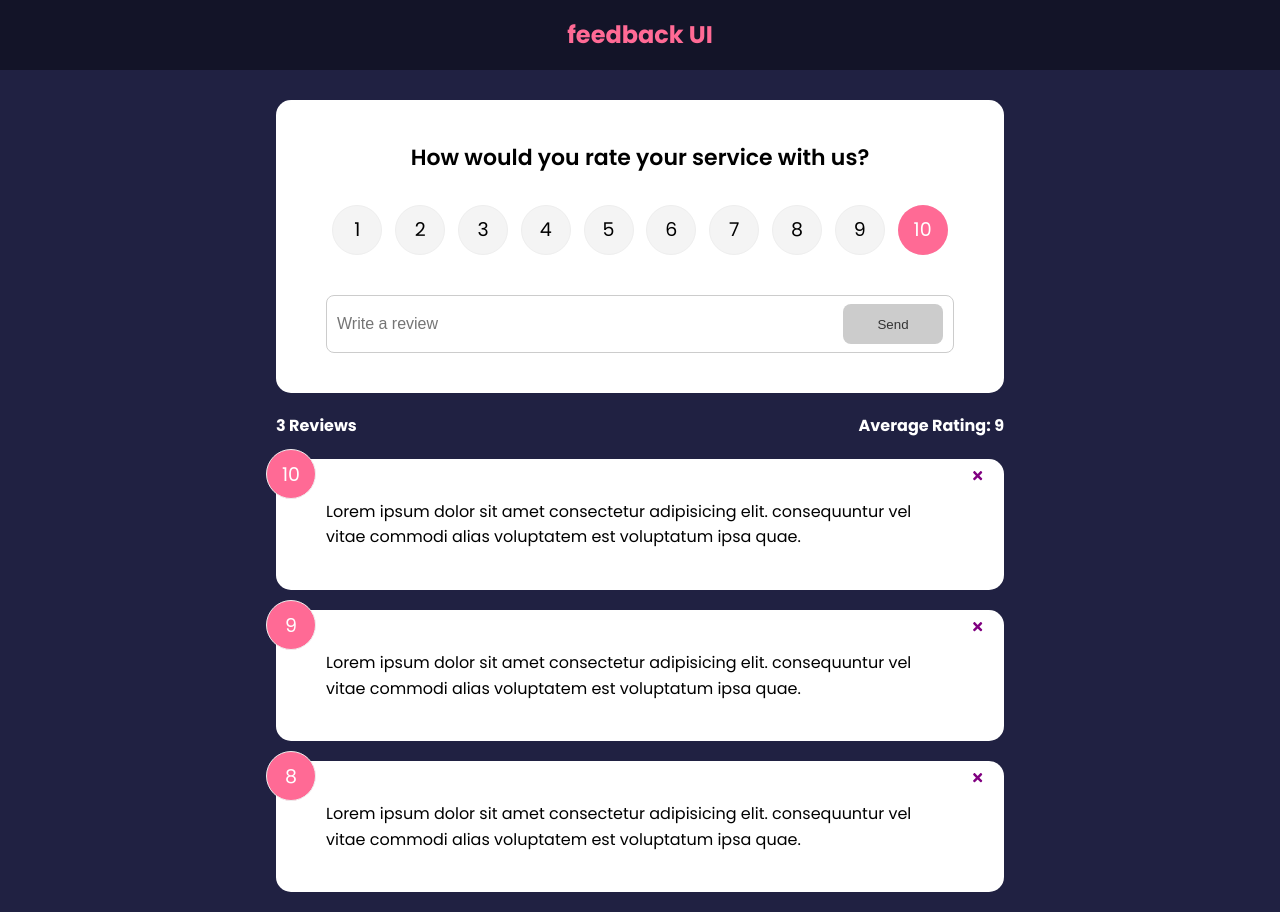
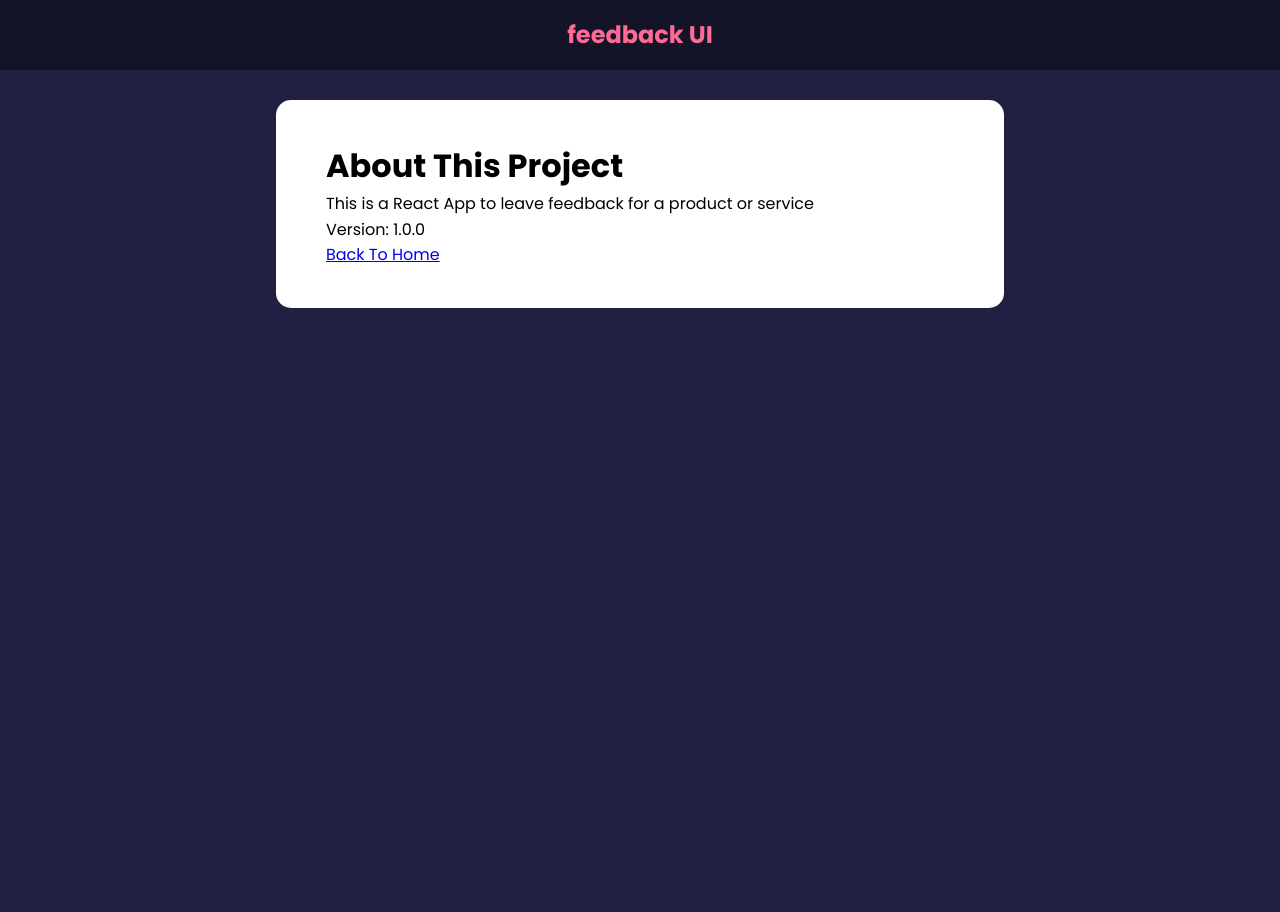
Before and after one commit to Rezz888/my-feedback-app, a React (Create React App) app: page /about in a window 1280 px wide. After the commit the page ends 800 px from the top, so only its background shows below. Built offline with nearby package versions, Linux system fonts and the light colour scheme; the HTML template or start-up script is replaced by a standard one.

Commit message:
Creates AboutPage.jsx. With react-router-dom, placed a link in the home page that redirects to that page. Implemented React Router v6 functionalities.

```diff
--- a/package.json
+++ b/package.json
@@ -10,6 +10,7 @@
     "react": "^17.0.2",
     "react-dom": "^17.0.2",
     "react-icons": "^4.3.1",
+    "react-router-dom": "^6.3.0",
     "react-scripts": "^5.0.1",
     "uuid": "^3.4.0",
     "web-vitals": "^2.1.4"
--- a/src/App.js
+++ b/src/App.js
@@ -1,11 +1,14 @@
 import React from 'react'
 import { v4 as uuidv4} from 'uuid'
+import {BrowserRouter as Router, Route, Routes} from 'react-router-dom'
 import { useState } from 'react'
 import Header from "./Components/Header"
 import FeedbackData from './data/feedbackData'
 import FeedbackList from './Components/FeedbackList'
 import FeedbackStats from './Components/FeedbackStats'
 import FeedbackForm from './Components/FeedbackForm'
+import AboutPage from './pages/AboutPage'
+import AboutIcoinLink from './Components/AboutIcoinLink'
 
 function App(){
   const [feedback, setFeedback] = useState(FeedbackData)
@@ -23,15 +26,27 @@
 
 
     return (
-      <>
+      <Router>
         <Header />
         <div className="container">
-            <FeedbackForm handleAdd={addFeedback}/>
-            <FeedbackStats feedback={feedback} />
-            <FeedbackList feedback={feedback}
-            handleDelete={deleteFeedback}/>
+          <Routes>
+            <Route exact path='/' element={
+              <>
+              <FeedbackForm handleAdd={addFeedback}/>
+              <FeedbackStats feedback={feedback} />
+              <FeedbackList feedback={feedback}
+              handleDelete={deleteFeedback}/>
+              <AboutIcoinLink />
+              </>
+            }>
+
+            </Route>
+
+            <Route path='/about' element={<AboutPage />}/>
+
+          </Routes>
         </div>
-      </>
+      </Router>
     )
 }
 
--- /dev/null
+++ b/src/Components/AboutIcoinLink.jsx
@@ -0,0 +1,15 @@
+import React from 'react'
+import { FaQuestion } from 'react-icons/fa'
+import { Link } from 'react-router-dom'
+
+function AboutIcoinLink() {
+  return (
+    <div className="about-link">
+        <Link to='/about'>
+        <FaQuestion size={30}/>
+        </Link>
+    </div>
+  )
+}
+
+export default AboutIcoinLink
--- /dev/null
+++ b/src/pages/AboutPage.jsx
@@ -0,0 +1,21 @@
+import React from 'react'
+import Card from '../Components/Shared/Card'
+import { Link } from 'react-router-dom'
+
+
+function AboutPage() {
+  return (
+    <Card>
+        <div className="about"></div>
+        <h1>About This Project</h1>
+        <p>This is a React App to leave feedback for a product or service</p>
+        <p>Version: 1.0.0</p>
+
+        <p>
+            <Link to='/'>Back To Home</Link>
+        </p>
+    </Card>
+  )
+}
+
+export default AboutPage
```
Also changed, not shown: 1 other file (tests, documents, lock files or other folders).
